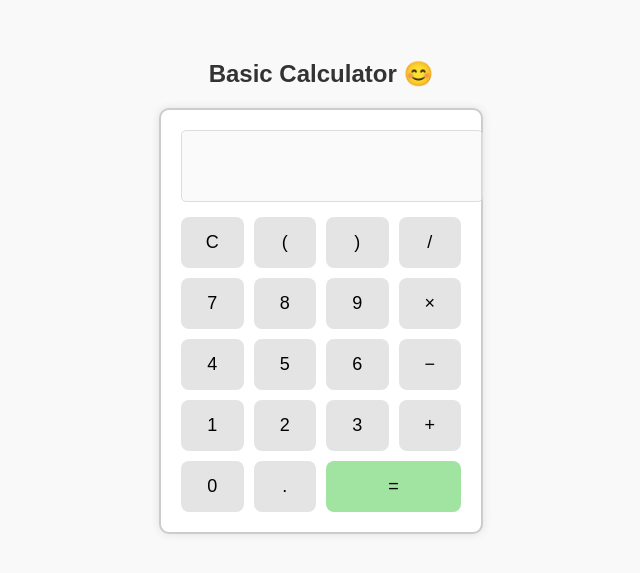
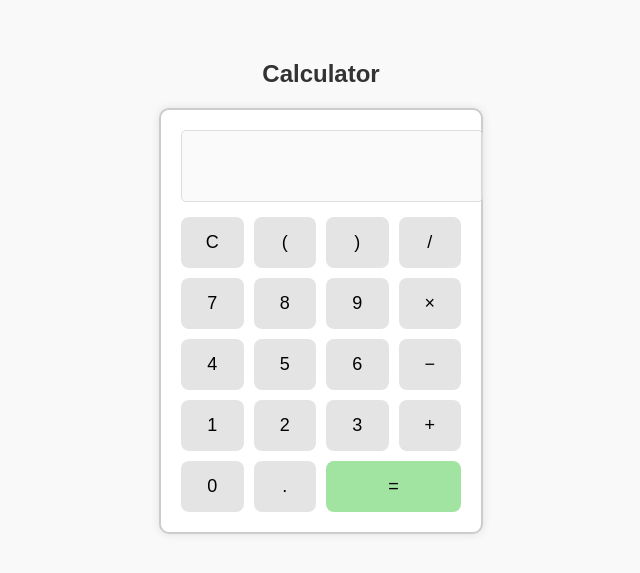
Before and after one commit to Archu-10/Simple-Calculator, a plain HTML site: page index.html in a window 1280 px wide. Shown: the part 121-694 px from the top of the page, without its empty margins (319-959 px from the left). Drawn offline with Linux system fonts and the light colour scheme.

Commit message:
Initial commit with final version

```diff
--- a/index.html
+++ b/index.html
@@ -1,13 +1,13 @@
 <!DOCTYPE html>
 <html>
 <head>
-  <title>My Calculator 🧮</title>
+  <title>  Calculator </title>
   <link rel="stylesheet" href="style.css">
 </head>
 <body>
 
   <div class="container">
-    <h2>Basic Calculator 😊</h2>
+    <h2> Calculator </h2>
 
     <div class="calculator">
       <input type="text" id="result" disabled>
```
Also changed, not shown: 1 other file.
